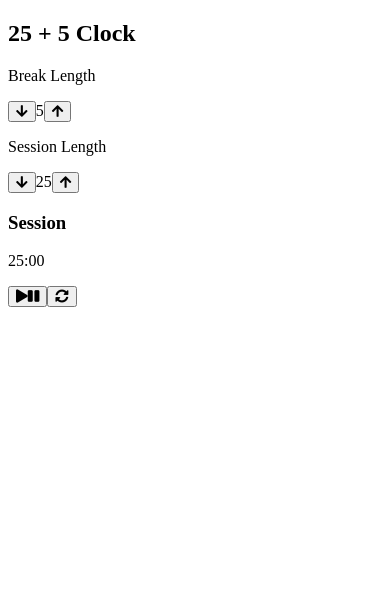
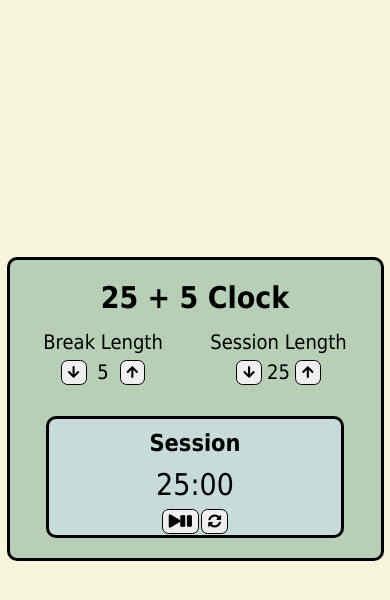
Before and after one commit to cyanChill/Free-Code-Camp-Projects, a plain HTML site: page index.html in a window 390 px wide. Drawn offline with nearby package versions, Linux system fonts and the light colour scheme.

Commit message:
project css with responsive design

```diff
--- a/styles/style.scss
+++ b/styles/style.scss
@@ -0,0 +1,114 @@
+body {
+    display: flex;
+    justify-content: center;
+    align-items: center;
+    flex-direction: column;
+    height: 95vh;
+    background-color: beige;
+    font-family: "Tahoma";
+    font-size: 20px;
+    text-align: center;
+
+    #project-container {
+        display: flex;
+        align-items: center;
+        flex-direction: column;
+        width: 500px;
+        border: 0.15em solid black;
+        border-radius: 0.5em;
+        padding: 10px;
+        background-color: #B6CFB6;
+
+        h2, h3 {
+            margin: 10px 0px;
+        }
+
+        p {
+            margin: 5px 0px;
+        }
+
+        span {
+            padding: 0px 2px;
+            margin: 1px;
+            min-width: 25px;
+        }
+
+        .control-and-labels {
+            display: flex;
+            justify-content: center;
+        }
+
+        #time-controls {
+            display: grid;
+            width: 100%;
+            grid-template-areas: "break session";
+
+            #break-container {
+                grid-area: break;
+            }
+
+            #session-container {
+                grid-area: session;
+            }
+        }
+
+        #timer-container {
+            background-color: #C6DBDA;
+            border: 0.15em solid black;
+            border-radius: 0.5em;
+            width: 350px;
+            margin-top: 30px;
+            margin-bottom: 10px;
+
+            #time-left {
+                font-size: 30px;
+            }
+        }
+    }
+}
+
+button {
+    border: 0.1em solid black;
+    border-radius: 0.5em;
+    margin: 1px;
+    min-width: 25px;
+    height: 25px;
+}
+
+button:hover {
+    cursor: pointer;
+    background-color: rgb(194, 189, 189);
+}
+
+
+@media (max-width: 550px) {
+    body {
+        #project-container {
+            width: 90vw;
+
+            #timer-container {
+                width: 75vw;
+            }
+        }
+    }
+}
+
+@media (max-width: 330px) {
+    body {
+        #project-container {
+            #time-controls {
+                display: flex;
+                flex-direction: column;
+                width: 100%;
+
+                #break-container {
+                    margin: 5px 0px;
+                }
+
+                #session-container {
+                    margin: 5px 0px;
+                }
+            }
+        }
+    }
+}
```
Also changed, not shown: styles/style.css.
